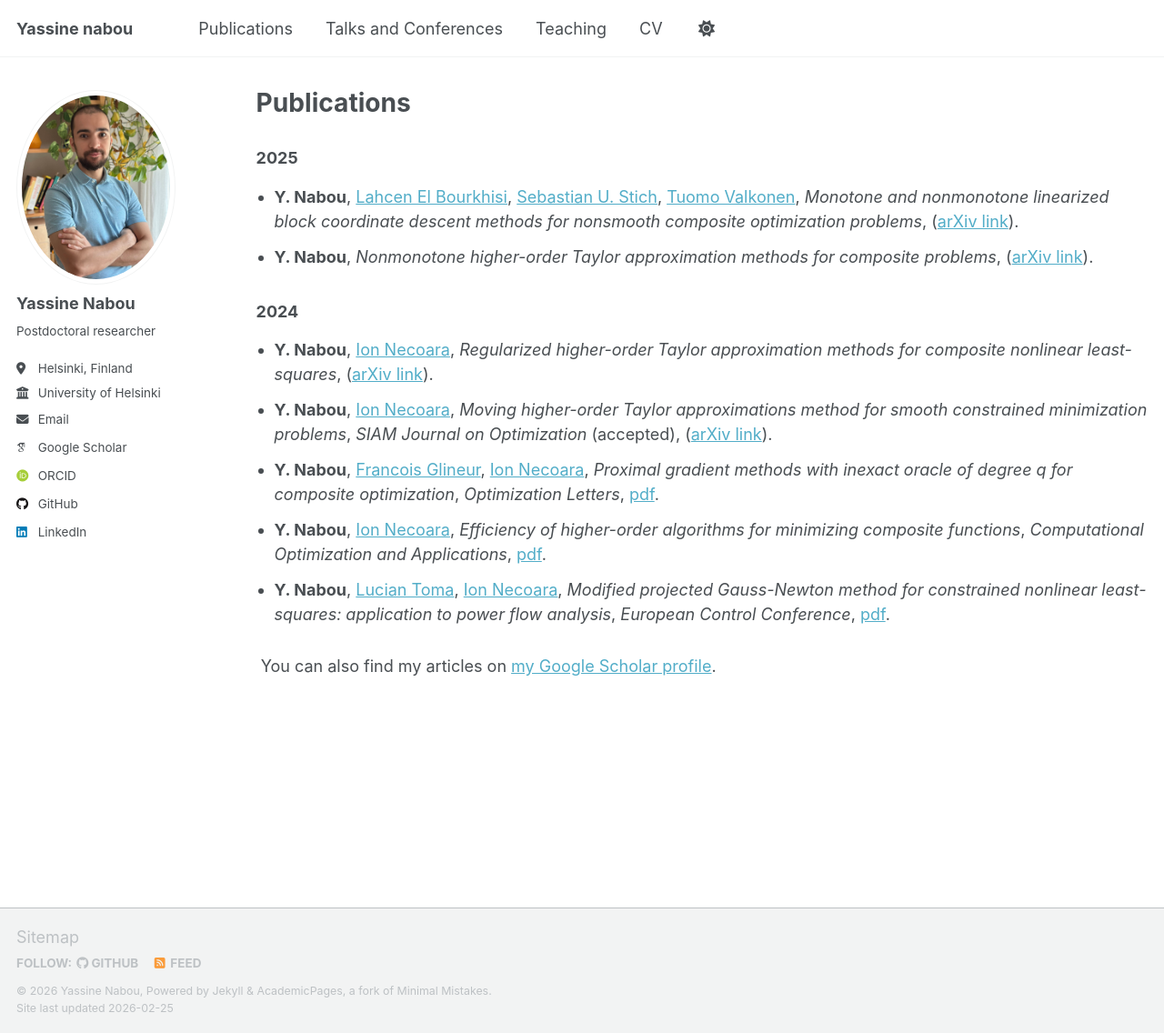
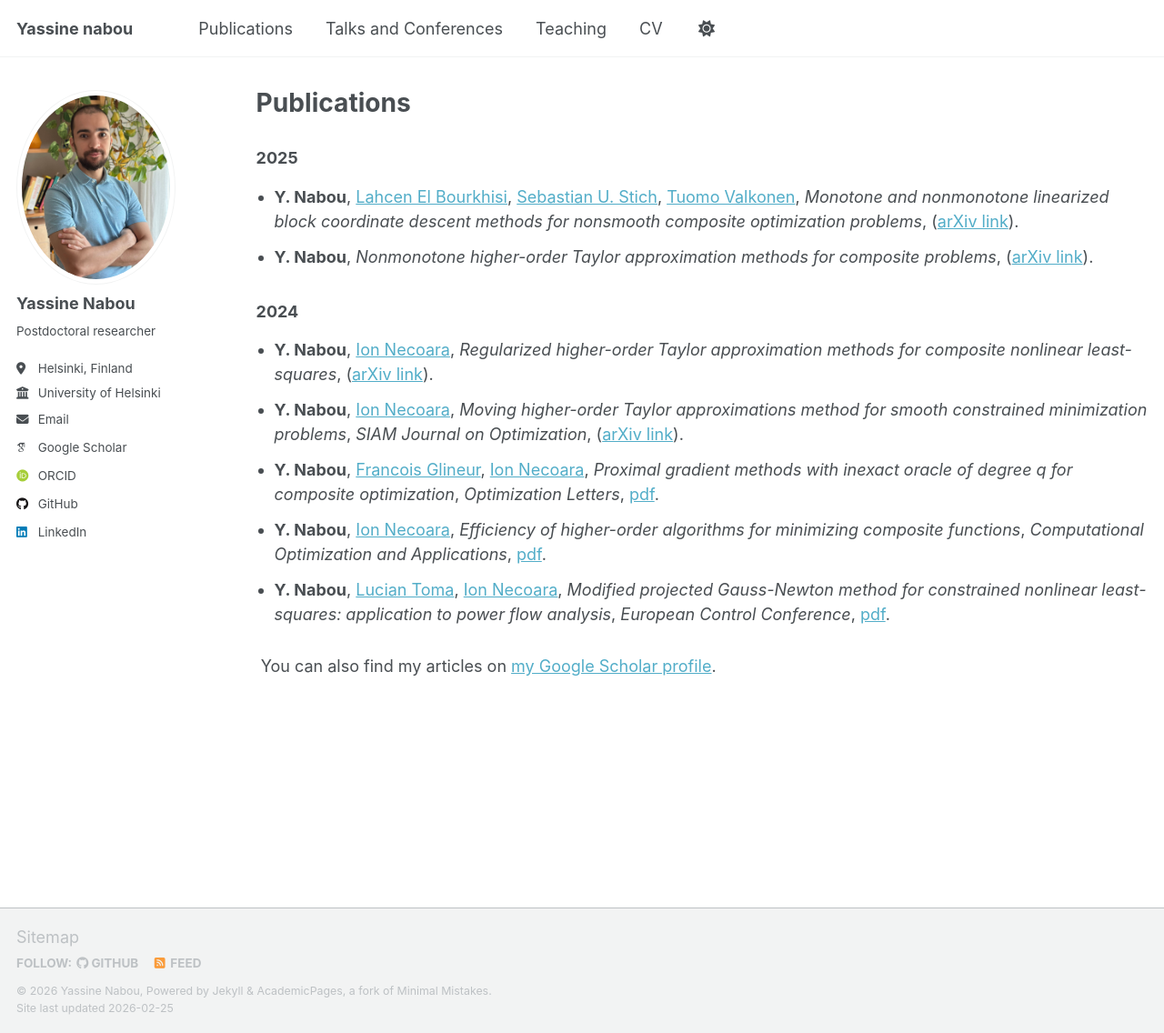
Before and after one commit to Yassine-Nabou/Yassine-Nabou.github.io, a Jekyll site: the page built from _pages/publications.html, in a window 1280 px wide and 1136 px high. Shown: the whole window at 91% size. Built offline with Jekyll 4.4.1, drawn with Linux system fonts in a browser that asks for light colours; some web fonts are replaced; a script that is not in the unit is left out.

Commit message:
Correct publication status for Y. Nabou's paper
Updated publication details for Y. Nabou in the SIAM Journal on Optimization.

```diff
--- a/_pages/publications.html
+++ b/_pages/publications.html
@@ -28,7 +28,7 @@ author_profile: true
   <li style="margin-bottom: 12px;">
     <strong>Y. Nabou</strong>, <a href="https://acse.pub.ro/index.php/en/ion-necoara/">Ion Necoara</a>,
     <em>Moving higher-order Taylor approximations method for smooth constrained minimization problems</em>,
-    <span style="font-style: italic;">SIAM Journal on Optimization</span> (accepted),
+    <span style="font-style: italic;">SIAM Journal on Optimization</span>,
     (<a href="https://arxiv.org/abs/2402.15022">arXiv link</a>).
   </li>
   <li style="margin-bottom: 12px;">
```
